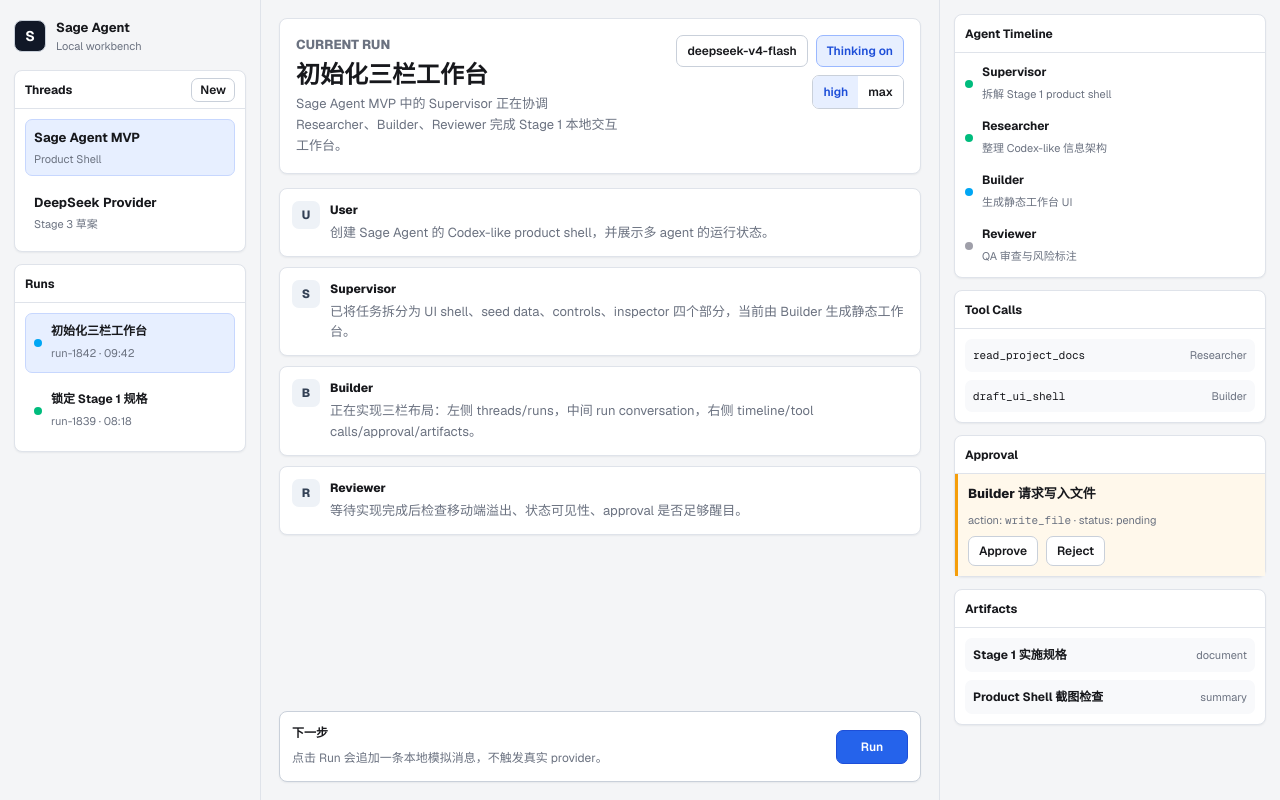
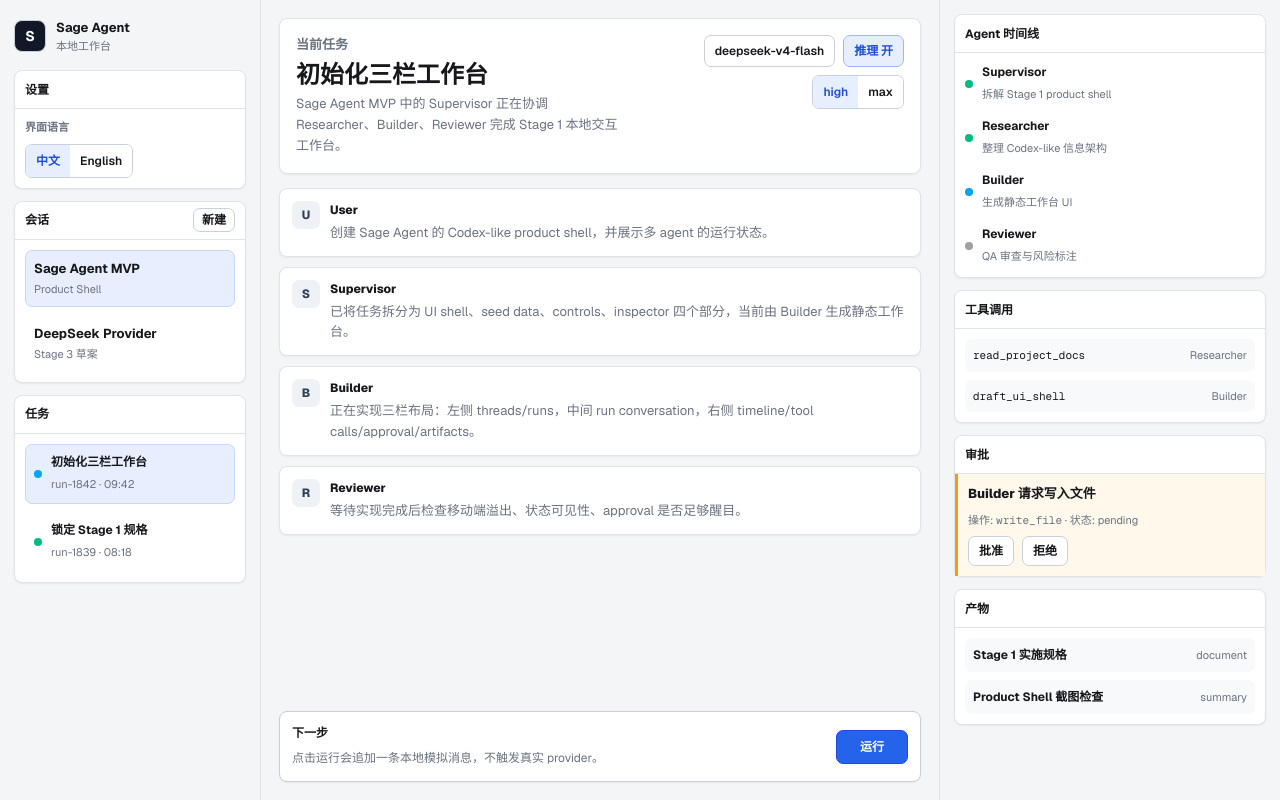
Before and after one commit to wjlGitHub2021/SageAgent, a Next.js app in the folder apps/web/: page / in a window 1280 px wide. Built offline with nearby package versions, Linux system fonts and the light colour scheme.

Commit message:
实现：添加中英文界面切换

```diff
--- a/apps/web/src/app/globals.css
+++ b/apps/web/src/app/globals.css
@@ -215,6 +215,24 @@
   flex-direction: column;
   gap: 8px;
   padding: 10px;
+}
+
+.settings-body {
+  display: flex;
+  flex-direction: column;
+  gap: 8px;
+  padding: 10px;
+}
+
+.settings-body p {
+  margin: 0;
+  color: var(--text-muted);
+  font-size: 11px;
+  font-weight: 650;
+}
+
+.language-switch {
+  width: fit-content;
 }
 
 .thread-item {
--- a/apps/web/src/app/page.tsx
+++ b/apps/web/src/app/page.tsx
@@ -2,76 +2,178 @@
 
 import { useState } from "react";
 
+type Locale = "zh" | "en";
+type ApprovalStatus = "pending" | "approved" | "rejected";
+
+type Message = {
+  role: string;
+  body: Record<Locale, string>;
+};
+
+const copy = {
+  zh: {
+    localWorkbench: "本地工作台",
+    settings: "设置",
+    language: "界面语言",
+    new: "新建",
+    threads: "会话",
+    runs: "任务",
+    currentRun: "当前任务",
+    modelSettings: "模型设置",
+    thinking: "推理",
+    on: "开",
+    off: "关",
+    agentTimeline: "Agent 时间线",
+    toolCalls: "工具调用",
+    approval: "审批",
+    artifacts: "产物",
+    nextStep: "下一步",
+    run: "运行",
+    approve: "批准",
+    reject: "拒绝",
+    action: "操作",
+    status: "状态",
+    writeFileRequest: "Builder 请求写入文件",
+    composerHint: "点击运行会追加一条本地模拟消息，不触发真实 provider。",
+    headerFallback: "初始化 Sage Agent Product Shell",
+    headerDescription:
+      "中的 Supervisor 正在协调 Researcher、Builder、Reviewer 完成 Stage 1 本地交互工作台。",
+    simulatedEvent:
+      "已生成一条本地模拟 run event，真实 agent loop 将在 Stage 2 之后接入。",
+    newDraft: "新任务草稿",
+    localDraft: "本地草稿",
+    stage1Spec: "Stage 1 实施规格",
+    screenshotCheck: "Product Shell 截图检查",
+  },
+  en: {
+    localWorkbench: "Local workbench",
+    settings: "Settings",
+    language: "Interface language",
+    new: "New",
+    threads: "Threads",
+    runs: "Runs",
+    currentRun: "Current Run",
+    modelSettings: "Model settings",
+    thinking: "Thinking",
+    on: "on",
+    off: "off",
+    agentTimeline: "Agent Timeline",
+    toolCalls: "Tool Calls",
+    approval: "Approval",
+    artifacts: "Artifacts",
+    nextStep: "Next step",
+    run: "Run",
+    approve: "Approve",
+    reject: "Reject",
+    action: "action",
+    status: "status",
+    writeFileRequest: "Builder requests file write",
+    composerHint:
+      "Click Run to append a local simulated message without calling a real provider.",
+    headerFallback: "Initialize Sage Agent Product Shell",
+    headerDescription:
+      "has Supervisor coordinating Researcher, Builder, and Reviewer for the Stage 1 local interactive workbench.",
+    simulatedEvent:
+      "created a local simulated run event. The real agent loop will be wired after Stage 2.",
+    newDraft: "New task draft",
+    localDraft: "Local draft",
+    stage1Spec: "Stage 1 Implementation Spec",
+    screenshotCheck: "Product Shell Screenshot Check",
+  },
+} satisfies Record<Locale, Record<string, string>>;
+
 const initialThreads = [
   {
     id: "thread-1",
-    title: "Sage Agent MVP",
-    subtitle: "Product Shell",
+    title: { zh: "Sage Agent MVP", en: "Sage Agent MVP" },
+    subtitle: { zh: "Product Shell", en: "Product Shell" },
   },
   {
     id: "thread-2",
-    title: "DeepSeek Provider",
-    subtitle: "Stage 3 草案",
+    title: { zh: "DeepSeek Provider", en: "DeepSeek Provider" },
+    subtitle: { zh: "Stage 3 草案", en: "Stage 3 Draft" },
   },
 ];
 
 const runs = [
   {
     id: "run-1842",
-    title: "初始化三栏工作台",
+    title: { zh: "初始化三栏工作台", en: "Initialize three-column workbench" },
     status: "running",
     time: "09:42",
   },
   {
     id: "run-1839",
-    title: "锁定 Stage 1 规格",
+    title: { zh: "锁定 Stage 1 规格", en: "Lock Stage 1 spec" },
     status: "completed",
     time: "08:18",
   },
 ];
 
-const baseMessages = [
+const baseMessages: Message[] = [
   {
     role: "User",
-    body: "创建 Sage Agent 的 Codex-like product shell，并展示多 agent 的运行状态。",
+    body: {
+      zh: "创建 Sage Agent 的 Codex-like product shell，并展示多 agent 的运行状态。",
+      en: "Create a Codex-like product shell for Sage Agent and show multi-agent run state.",
+    },
   },
   {
     role: "Supervisor",
-    body: "已将任务拆分为 UI shell、seed data、controls、inspector 四个部分，当前由 Builder 生成静态工作台。",
+    body: {
+      zh: "已将任务拆分为 UI shell、seed data、controls、inspector 四个部分，当前由 Builder 生成静态工作台。",
+      en: "The task is split into UI shell, seed data, controls, and inspector. Builder is generating the static workbench.",
+    },
   },
   {
     role: "Builder",
-    body: "正在实现三栏布局：左侧 threads/runs，中间 run conversation，右侧 timeline/tool calls/approval/artifacts。",
+    body: {
+      zh: "正在实现三栏布局：左侧 threads/runs，中间 run conversation，右侧 timeline/tool calls/approval/artifacts。",
+      en: "Implementing the three-column layout: threads/runs on the left, run conversation in the center, timeline/tool calls/approval/artifacts on the right.",
+    },
   },
   {
     role: "Reviewer",
-    body: "等待实现完成后检查移动端溢出、状态可见性、approval 是否足够醒目。",
+    body: {
+      zh: "等待实现完成后检查移动端溢出、状态可见性、approval 是否足够醒目。",
+      en: "Waiting to review mobile overflow, state visibility, and whether approval is prominent enough.",
+    },
   },
 ];
 
 const steps = [
-  { agent: "Supervisor", title: "拆解 Stage 1 product shell", status: "completed" },
-  { agent: "Researcher", title: "整理 Codex-like 信息架构", status: "completed" },
-  { agent: "Builder", title: "生成静态工作台 UI", status: "running" },
-  { agent: "Reviewer", title: "QA 审查与风险标注", status: "pending" },
+  {
+    agent: "Supervisor",
+    title: {
+      zh: "拆解 Stage 1 product shell",
+      en: "Break down Stage 1 product shell",
+    },
+    status: "completed",
+  },
+  {
+    agent: "Researcher",
+    title: {
+      zh: "整理 Codex-like 信息架构",
+      en: "Map Codex-like information architecture",
+    },
+    status: "completed",
+  },
+  {
+    agent: "Builder",
+    title: { zh: "生成静态工作台 UI", en: "Build static workbench UI" },
+    status: "running",
+  },
+  {
+    agent: "Reviewer",
+    title: { zh: "QA 审查与风险标注", en: "QA review and risk notes" },
+    status: "pending",
+  },
 ];
 
 const toolCalls = [
   { tool: "read_project_docs", agent: "Researcher", status: "completed" },
   { tool: "draft_ui_shell", agent: "Builder", status: "running" },
 ];
-
-const artifacts = [
-  { title: "Stage 1 实施规格", kind: "document" },
-  { title: "Product Shell 截图检查", kind: "summary" },
-];
-
-type Message = {
-  role: string;
-  body: string;
-};
-
-type ApprovalStatus = "pending" | "approved" | "rejected";
 
 function StatusDot({ status }: { status: string }) {
   const color =
@@ -107,6 +209,8 @@
 }
 
 export default function Home() {
+  const [locale, setLocale] = useState<Locale>("zh");
+  const t = copy[locale];
   const [threadItems, setThreadItems] = useState(initialThreads);
   const [activeThreadId, setActiveThreadId] = useState(initialThreads[0].id);
   const [activeRunId, setActiveRunId] = useState(runs[0].id);
@@ -119,13 +223,23 @@
 
   const activeThread = threadItems.find((thread) => thread.id === activeThreadId);
   const activeRun = runs.find((run) => run.id === activeRunId);
+  const artifacts = [
+    { title: t.stage1Spec, kind: "document" },
+    { title: t.screenshotCheck, kind: "summary" },
+  ];
 
   function handleNewThread() {
     const nextIndex = threadItems.length + 1;
     const nextThread = {
       id: `thread-${nextIndex}`,
-      title: `新任务草稿 ${nextIndex}`,
-      subtitle: "Local draft",
+      title: {
+        zh: `${copy.zh.newDraft} ${nextIndex}`,
+        en: `${copy.en.newDraft} ${nextIndex}`,
+      },
+      subtitle: {
+        zh: copy.zh.localDraft,
+        en: copy.en.localDraft,
+      },
     };
 
     setThreadItems((current) => [...current, nextThread]);
@@ -137,7 +251,10 @@
       ...current,
       {
         role: "Supervisor",
-        body: `已用 ${model} / ${reasoningEffort} 生成一条本地模拟 run event，真实 agent loop 将在 Stage 2 之后接入。`,
+        body: {
+          zh: `已用 ${model} / ${reasoningEffort} ${copy.zh.simulatedEvent}`,
+          en: `${model} / ${reasoningEffort} ${copy.en.simulatedEvent}`,
+        },
       },
     ]);
   }
@@ -150,15 +267,35 @@
             <div className="brand-mark">S</div>
             <div>
               <p className="brand-name">Sage Agent</p>
-              <p className="brand-subtitle">Local workbench</p>
+              <p className="brand-subtitle">{t.localWorkbench}</p>
             </div>
           </div>
 
+          <Panel title={t.settings}>
+            <div className="settings-body">
+              <p>{t.language}</p>
+              <div className="segmented language-switch" aria-label={t.language}>
+                <button
+                  className={locale === "zh" ? "selected" : ""}
+                  onClick={() => setLocale("zh")}
+                >
+                  中文
+                </button>
+                <button
+                  className={locale === "en" ? "selected" : ""}
+                  onClick={() => setLocale("en")}
+                >
+                  English
+                </button>
+              </div>
+            </div>
+          </Panel>
+
           <Panel
-            title="Threads"
+            title={t.threads}
             action={
               <button className="ghost-button" onClick={handleNewThread}>
-                New
+                {t.new}
               </button>
             }
           >
@@ -173,14 +310,14 @@
                   key={thread.id}
                   onClick={() => setActiveThreadId(thread.id)}
                 >
-                  <span>{thread.title}</span>
-                  <small>{thread.subtitle}</small>
+                  <span>{thread.title[locale]}</span>
+                  <small>{thread.subtitle[locale]}</small>
                 </button>
               ))}
             </div>
           </Panel>
 
-          <Panel title="Runs">
+          <Panel title={t.runs}>
             <div className="stack">
               {runs.map((run) => (
                 <button
@@ -190,7 +327,7 @@
                 >
                   <StatusDot status={run.status} />
                   <div>
-                    <p>{run.title}</p>
+                    <p>{run.title[locale]}</p>
                     <small>
                       {run.id} · {run.time}
                     </small>
@@ -204,15 +341,14 @@
         <section className="workspace">
           <header className="workspace-header">
             <div>
-              <p className="section-label">Current Run</p>
-              <h1>{activeRun?.title ?? "初始化 Sage Agent Product Shell"}</h1>
+              <p className="section-label">{t.currentRun}</p>
+              <h1>{activeRun?.title[locale] ?? t.headerFallback}</h1>
               <p>
-                {activeThread?.title} 中的 Supervisor 正在协调
-                Researcher、Builder、Reviewer 完成 Stage 1 本地交互工作台。
+                {activeThread?.title[locale]} {t.headerDescription}
               </p>
             </div>
 
-            <div className="model-controls" aria-label="模型设置">
+            <div className="model-controls" aria-label={t.modelSettings}>
               <button
                 className="select-button"
                 onClick={() =>
@@ -231,7 +367,7 @@
                 }
                 onClick={() => setThinkingEnabled((current) => !current)}
               >
-                Thinking {thinkingEnabled ? "on" : "off"}
+                {t.thinking} {thinkingEnabled ? t.on : t.off}
               </button>
               <div className="segmented" aria-label="reasoning effort">
                 <button
@@ -256,7 +392,7 @@
                 <div className="message-avatar">{message.role.slice(0, 1)}</div>
                 <div>
                   <p className="message-role">{message.role}</p>
-                  <p className="message-body">{message.body}</p>
+                  <p className="message-body">{message.body[locale]}</p>
                 </div>
               </article>
             ))}
@@ -264,29 +400,29 @@
 
           <div className="composer">
             <div>
-              <p>下一步</p>
-              <span>点击 Run 会追加一条本地模拟消息，不触发真实 provider。</span>
+              <p>{t.nextStep}</p>
+              <span>{t.composerHint}</span>
             </div>
-            <button onClick={handleRunClick}>Run</button>
+            <button onClick={handleRunClick}>{t.run}</button>
           </div>
         </section>
 
         <aside className="inspector">
-          <Panel title="Agent Timeline">
+          <Panel title={t.agentTimeline}>
             <div className="timeline">
               {steps.map((step) => (
-                <div className="timeline-row" key={`${step.agent}-${step.title}`}>
+                <div className="timeline-row" key={`${step.agent}-${step.title.en}`}>
                   <StatusDot status={step.status} />
                   <div>
                     <p>{step.agent}</p>
-                    <small>{step.title}</small>
+                    <small>{step.title[locale]}</small>
                   </div>
                 </div>
               ))}
             </div>
           </Panel>
 
-          <Panel title="Tool Calls">
+          <Panel title={t.toolCalls}>
             <div className="stack">
               {toolCalls.map((call) => (
                 <div className="tool-row" key={call.tool}>
@@ -297,30 +433,31 @@
             </div>
           </Panel>
 
-          <Panel title="Approval">
+          <Panel title={t.approval}>
             <div className={`approval-box ${approvalStatus}`}>
-              <p>Builder 请求写入文件</p>
+              <p>{t.writeFileRequest}</p>
               <small>
-                action: <code>write_file</code> · status: {approvalStatus}
+                {t.action}: <code>write_file</code> · {t.status}:{" "}
+                {approvalStatus}
               </small>
               <div className="approval-actions">
                 <button
                   disabled={approvalStatus !== "pending"}
                   onClick={() => setApprovalStatus("approved")}
                 >
-                  Approve
+                  {t.approve}
                 </button>
                 <button
                   disabled={approvalStatus !== "pending"}
                   onClick={() => setApprovalStatus("rejected")}
                 >
-                  Reject
+                  {t.reject}
                 </button>
               </div>
             </div>
           </Panel>
 
-          <Panel title="Artifacts">
+          <Panel title={t.artifacts}>
             <div className="stack">
               {artifacts.map((artifact) => (
                 <div className="artifact-row" key={artifact.title}>
```
Also changed, not shown: 4 other files (tests, documents, lock files or other folders).
